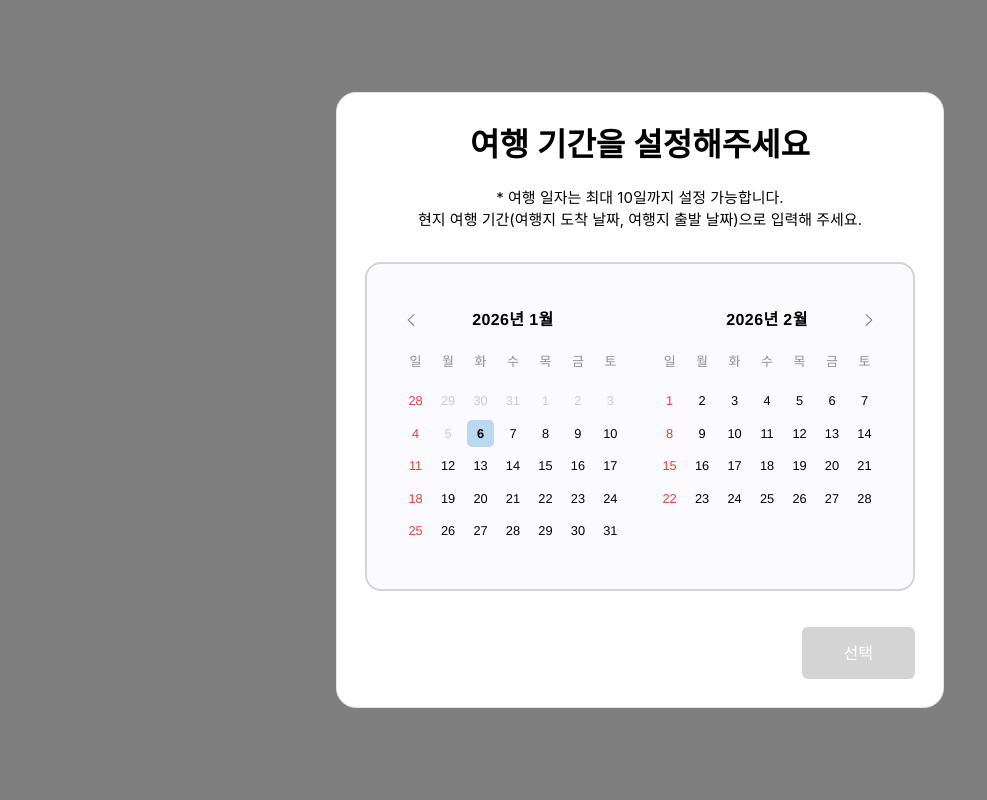
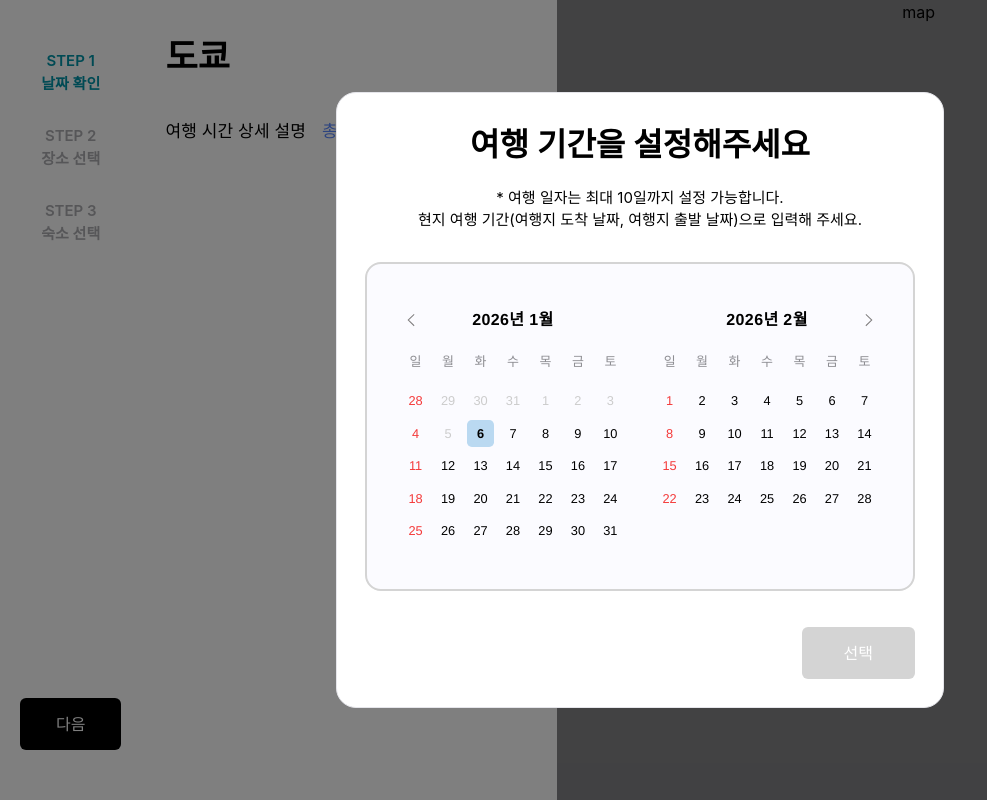
Before and after one commit to literate-t/travel-plannig, a React (Vite) app in the folder client/: page /plan/1 in a window 1280 px wide. Shown: the whole page, without its empty margins (0-987 px from the left). Built offline with nearby package versions, Linux system fonts and the light colour scheme.

Commit message:
feat: 일정 조정 시작 페이지를 작성한다

```diff
--- /dev/null
+++ b/client/src/components/plan/DailyTimeSelector.tsx
@@ -0,0 +1,96 @@
+import UpArrowIcon from "@/assets/icons/arrow-up.svg?react";
+import { usePlanStore } from "@/store";
+import {
+  convertMinutesToTime,
+  convertTimeToMinutes,
+} from "@/utils/function/date";
+import cn from "classnames";
+import { format } from "date-fns";
+import { useState } from "react";
+import Button from "../common/Button";
+
+export default function DailyTimeSelector() {
+  const [shown, setShown] = useState<boolean>(false);
+  const { setDailyTime, dailyTimes } = usePlanStore((state) => ({
+    dailyTimes: state.dailyTimes,
+    setDailyTime: state.setDailyTime,
+  }));
+
+  const totalTime = convertMinutesToTime(
+    dailyTimes.reduce((acc, dailyTime) => {
+      const duration =
+        convertTimeToMinutes(dailyTime.endTime) -
+        convertTimeToMinutes(dailyTime.startTime);
+      return acc + duration;
+    }, 0)
+  );
+
+  return (
+    <div className="text-left flex flex-col gap-y-18 w-[368px]">
+      <p className="flex gap-x-16 items-center text-17 font-medium tracking-[0.17px]">
+        <span>여행 시간 상세 설명</span>
+        <span className="text-[#5A88FF]">{totalTime}</span>
+        <button onClick={() => setShown((h) => !h)}>
+          <UpArrowIcon className={cn("w-24 h-24", { "rotate-180": shown })} />
+        </button>
+      </p>
+      {shown && (
+        <>
+          <p className="text-15 leading-[1.7] -tracking-[0.09px]">
+            입력한 여행 기간이 현지 여행 기간인지 확인해주세요. 각 날짜의 일정
+            시작 시간과 종료 시간을 현지 시간 기준으로 설정해주세요. 기본 설정
+            시간은 10시 ~ 22시 총 12시간입니다.
+          </p>
+          <div>
+            <table className="text-15 text-center mb-36">
+              <thead>
+                <tr className="bg-bg">
+                  <th className="py-10 px-18">일지</th>
+                  <th className="py-10 px-18">요일</th>
+                  <th className="py-10 px-28">시작시간</th>
+                  <th className="py-10 px-28">종료시간</th>
+                </tr>
+              </thead>
+              <tbody className="before:content-[''] before:block before:h-6">
+                {dailyTimes.map((dailyTime, index) => (
+                  <tr
+                    key={index}
+                    className="[&>td]:py-10 border-b-1 border-gray-100"
+                  >
+                    <td>{format(dailyTime.date, "M/dd")}</td>
+                    <td>{format(dailyTime.date, "EEE")}</td>
+                    <td>
+                      <input
+                        type="time"
+                        value={dailyTime.startTime}
+                        onChange={(e) =>
+                          setDailyTime(
+                            index,
+                            e.currentTarget.value,
+                            "startTime"
+                          )
+                        }
+                      />
+                    </td>
+                    <td>
+                      <input
+                        type="time"
+                        value={dailyTime.endTime}
+                        onChange={(e) =>
+                          setDailyTime(index, e.currentTarget.value, "endTime")
+                        }
+                      />
+                    </td>
+                  </tr>
+                ))}
+              </tbody>
+            </table>
+            <div>
+              <Button className="px-47">시간 설정 완료</Button>
+            </div>
+          </div>
+        </>
+      )}
+    </div>
+  );
+}
--- /dev/null
+++ b/client/src/components/plan/PlanController.tsx
@@ -0,0 +1,15 @@
+import DailyTimeSelector from "./DailyTimeSelector";
+import PlanControllerHeader from "./PlanControllerHeader";
+import PlanSteps from "./PlanSteps";
+
+export default function PlanController() {
+  return (
+    <div className="h-full flex">
+      <PlanSteps />
+      <div className="flex flex-col gap-y-18 px-24 py-30">
+        <PlanControllerHeader />
+        <DailyTimeSelector />
+      </div>
+    </div>
+  );
+}
--- /dev/null
+++ b/client/src/components/plan/PlanControllerHeader.tsx
@@ -0,0 +1,24 @@
+import CalendarIcon from "@/assets/icons/calendar.svg?react";
+import { usePlanStore } from "@/store";
+import { format } from "date-fns";
+
+export default function PlanControllerHeader() {
+  const { startDate, endDate } = usePlanStore((state) => ({
+    startDate: state.startDate,
+    endDate: state.endDate,
+  }));
+  return (
+    <div className="text-left">
+      <h2 className="text-35 font-bold mb-18">도쿄</h2>
+      {startDate && endDate && (
+        <div className="text-17 leading-none tracking-[0.17px] flex items-center">
+          <span className="mr-8">{`${format(
+            startDate,
+            "yyyy.MM.dd(EEE)"
+          )} ~ ${format(endDate, "yyyy.MM.dd(EEE)")}`}</span>
+          <CalendarIcon className="w-24 h-24" />
+        </div>
+      )}
+    </div>
+  );
+}
--- /dev/null
+++ b/client/src/components/plan/PlanSteps.tsx
@@ -0,0 +1,36 @@
+import cn from "classnames";
+import Button from "../common/Button";
+
+export default function PlanSteps() {
+  // temp
+  const currentStep = 0;
+
+  return (
+    <div className="flex flex-col justify-between items-center px-20 py-50">
+      <ul className="w-78 flex flex-col gap-y-30">
+        {steps.map((step, index) => {
+          const active = index === currentStep;
+          return (
+            <li
+              key={index}
+              className={cn("text-15 font-semibold leading-[1.5]", {
+                "text-main": active,
+                "text-gray-300": !active,
+              })}
+            >
+              STEP {index + 1} <br />
+              {step.text}
+            </li>
+          );
+        })}
+      </ul>
+      <Button className="px-36">다음</Button>
+    </div>
+  );
+}
+
+const steps = [
+  { text: "날짜 확인" },
+  { text: "장소 선택" },
+  { text: "숙소 선택" },
+];
--- a/client/src/pages/plan/City.tsx
+++ b/client/src/pages/plan/City.tsx
@@ -1,7 +1,19 @@
+import WideLayout from "@/components/common/WideLayout";
+import PlanController from "@/components/plan/PlanController";
 import TravelPeriodModal from "@/components/plan/TravelPeriodModal";
 import { usePlanStore } from "@/store";
 
 export default function PlanCity() {
   const status = usePlanStore((state) => state.status);
-  return status === "edit_period" && <TravelPeriodModal />;
+  return (
+    <>
+      {status === "edit_period" && <TravelPeriodModal />}
+      <WideLayout>
+        <div className="flex h-full">
+          <PlanController />
+          <div className="flex-1 bg-gray-500">map</div>
+        </div>
+      </WideLayout>
+    </>
+  );
 }
--- a/client/src/store.ts
+++ b/client/src/store.ts
@@ -1,3 +1,4 @@
+import { addDays, differenceInCalendarDays } from "date-fns";
 import { FunctionComponent } from "react";
 import { create } from "zustand";
 
@@ -5,6 +6,7 @@ interface State {
   startDate: Date | null;
   endDate: Date | null;
   status: Status;
+  dailyTimes: { startTime: string; endTime: string; date: Date }[];
 }
 
 type Status = "edit_period" | "plan";
@@ -13,16 +15,42 @@ type Action = {
   setStartDate: (date: Date | null) => void;
   setEndDate: (date: Date | null) => void;
   setStatus: (status: Status) => void;
+  setDailyTime: (
+    index: number,
+    time: string,
+    type: "startTime" | "endTime"
+  ) => void;
 };
 
 // TODO: useDateStore으로 변경해보기
-export const usePlanStore = create<State & Action>((set) => ({
+export const usePlanStore = create<State & Action>((set, get) => ({
   startDate: null,
   endDate: null,
   status: "edit_period",
+  dailyTimes: [],
   setStartDate: (date) => set({ startDate: date }),
-  setEndDate: (date) => set({ endDate: date }),
+  setEndDate: (date) => {
+    if (date) {
+      const start = get().startDate!;
+      const diff = differenceInCalendarDays(date, start) + 1;
+      const dailyTimes = Array.from({ length: diff }, (_, i) => ({
+        startTime: "10:00",
+        endTime: "22:00",
+        date: addDays(start, i),
+      }));
+      set({ endDate: date, dailyTimes });
+    } else {
+      set({ endDate: null, dailyTimes: [] });
+    }
+  },
   setStatus: (status: Status) => set({ status }),
+  setDailyTime: (index, time, type) => {
+    set((state) => ({
+      dailyTimes: state.dailyTimes.map((item, i) =>
+        index === i ? { ...item, [type]: time } : item
+      ),
+    }));
+  },
 }));
 
 interface ModalState {
```
